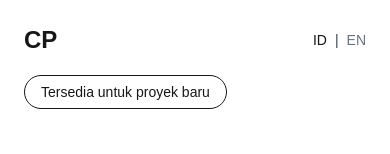
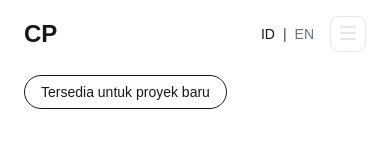
Before and after one commit to chandraputra06/chandraputra, a Next.js app: page / in a window 390 px wide. Shown: the top 154 px of the page. Built offline with nearby package versions, Linux system fonts and the light colour scheme.

Commit message:
fix(navbar): fix hamburger button on navbar

```diff
--- a/components/Navbar.jsx
+++ b/components/Navbar.jsx
@@ -9,13 +9,20 @@ export default function Navbar() {
   const pathname = usePathname()
   const { lang, setLang, t } = useLanguage()
   const [scrolled, setScrolled] = useState(false)
+  const [isOpen, setIsOpen] = useState(false)
 
+  // Deteksi scroll
   useEffect(() => {
     const handleScroll = () => setScrolled(window.scrollY > 50)
     handleScroll()
     window.addEventListener('scroll', handleScroll, { passive: true })
     return () => window.removeEventListener('scroll', handleScroll)
   }, [])
+
+  // Tutup menu saat pindah halaman
+  useEffect(() => {
+    setIsOpen(false)
+  }, [pathname])
 
   const navLinks = [
     { href: '/', label: t('nav.home') },
@@ -24,41 +31,7 @@ export default function Navbar() {
     { href: '/contact', label: t('nav.contact') },
   ]
 
-  return (
-    <nav
-      className={`fixed top-0 left-0 right-0 z-50 transition-all duration-300 ${
-        scrolled
-          ? 'bg-dark-900/95 backdrop-blur-sm border-b border-dark-700'
-          : 'bg-transparent'
-      }`}
-    >
-      <div className="max-w-7xl mx-auto px-6 py-6">
-        <div className="flex items-center justify-between">
-          <Link href="/" className="text-2xl font-bold">
-            CP
-          </Link>
-
-          <div className="flex items-center gap-8">
-            <div className="hidden md:flex items-center gap-8">
-              {navLinks.map((link) => {
-                const active = pathname === link.href
-                return (
-                  <Link
-                    key={link.href}
-                    href={link.href}
-                    className={`relative text-sm transition-colors hover:text-accent-500 ${
-                      active ? 'text-white' : 'text-gray-400'
-                    }`}
-                  >
-                    {link.label}
-                    {active && (
-                      <span className="absolute -bottom-1 left-0 right-0 h-0.5 bg-accent-500" />
-                    )}
-                  </Link>
-                )
-              })}
-            </div>
-
+  const LangToggle = (
     <div className="flex items-center gap-2 text-sm">
       <button
         type="button"
@@ -84,9 +57,119 @@ export default function Navbar() {
         EN
       </button>
     </div>
+  )
+
+  // Blur kalau user sudah scroll ATAU menu mobile lagi kebuka
+  const navActive = scrolled || isOpen
+
+  return (
+    <>
+      <nav
+        className={`fixed top-0 left-0 right-0 z-50 transition-all duration-300 ${
+          navActive
+            ? 'border-b border-dark-700 bg-dark-900/95 backdrop-blur-sm'
+            : 'bg-transparent'
+        }`}
+      >
+        <div className="mx-auto max-w-7xl px-6 py-4 md:py-6">
+          <div className="flex items-center justify-between">
+            {/* Logo */}
+            <Link href="/" className="text-2xl font-bold">
+              CP
+            </Link>
+
+            {/* Desktop nav + lang */}
+            <div className="hidden items-center gap-8 md:flex">
+              <div className="flex items-center gap-8">
+                {navLinks.map((link) => {
+                  const active = pathname === link.href
+                  return (
+                    <Link
+                      key={link.href}
+                      href={link.href}
+                      className={`relative text-sm transition-colors hover:text-accent-500 ${
+                        active ? 'text-white' : 'text-gray-400'
+                      }`}
+                    >
+                      {link.label}
+                      {active && (
+                        <span className="absolute -bottom-1 left-0 right-0 h-0.5 bg-accent-500" />
+                      )}
+                    </Link>
+                  )
+                })}
+              </div>
+
+              {LangToggle}
+            </div>
+
+            {/* Mobile: lang + hamburger */}
+            <div className="flex items-center gap-4 md:hidden">
+              {LangToggle}
+
+              <button
+                type="button"
+                aria-label="Toggle navigation"
+                aria-expanded={isOpen}
+                onClick={() => setIsOpen((prev) => !prev)}
+                className="flex h-9 w-9 items-center justify-center rounded-lg border border-dark-600 bg-dark-800/60 text-gray-200 transition-colors hover:border-accent-500 hover:text-accent-500"
+              >
+                <span className="relative block h-4 w-4">
+                  <span
+                    className={`absolute inset-x-0 top-0 h-[2px] rounded-full bg-current transition-transform duration-200 ${
+                      isOpen ? 'translate-y-[6px] rotate-45' : ''
+                    }`}
+                  />
+                  <span
+                    className={`absolute inset-x-0 top-[6px] h-[2px] rounded-full bg-current transition-opacity duration-200 ${
+                      isOpen ? 'opacity-0' : 'opacity-100'
+                    }`}
+                  />
+                  <span
+                    className={`absolute inset-x-0 top-3 h-[2px] rounded-full bg-current transition-transform duration-200 ${
+                      isOpen ? '-translate-y-[6px] -rotate-45' : ''
+                    }`}
+                  />
+                </span>
+              </button>
+            </div>
+          </div>
+
+          {/* Mobile menu */}
+          <div
+            className={`md:hidden overflow-hidden transition-all duration-200 ${
+              isOpen ? 'max-h-64 opacity-100' : 'max-h-0 opacity-0'
+            }`}
+          >
+            <div className="mt-4 space-y-2 border-t border-dark-700 pt-4">
+              {navLinks.map((link) => {
+                const active = pathname === link.href
+                return (
+                  <Link
+                    key={link.href}
+                    href={link.href}
+                    className={`block rounded-lg px-2 py-2 text-sm transition-colors ${
+                      active
+                        ? 'bg-dark-700 text-white'
+                        : 'text-gray-400 hover:bg-dark-800 hover:text-white'
+                    }`}
+                  >
+                    {link.label}
+                  </Link>
+                )
+              })}
             </div>
           </div>
         </div>
       </nav>
+
+      {/* Overlay: klik di mana saja di halaman (kecuali navbar) untuk menutup menu */}
+      {isOpen && (
+        <div
+          className="fixed inset-0 z-40 bg-black/30 md:hidden"
+          onClick={() => setIsOpen(false)}
+        />
+      )}
+    </>
   )
 }
```
Lines whose indentation alone changed are shown as unchanged.
